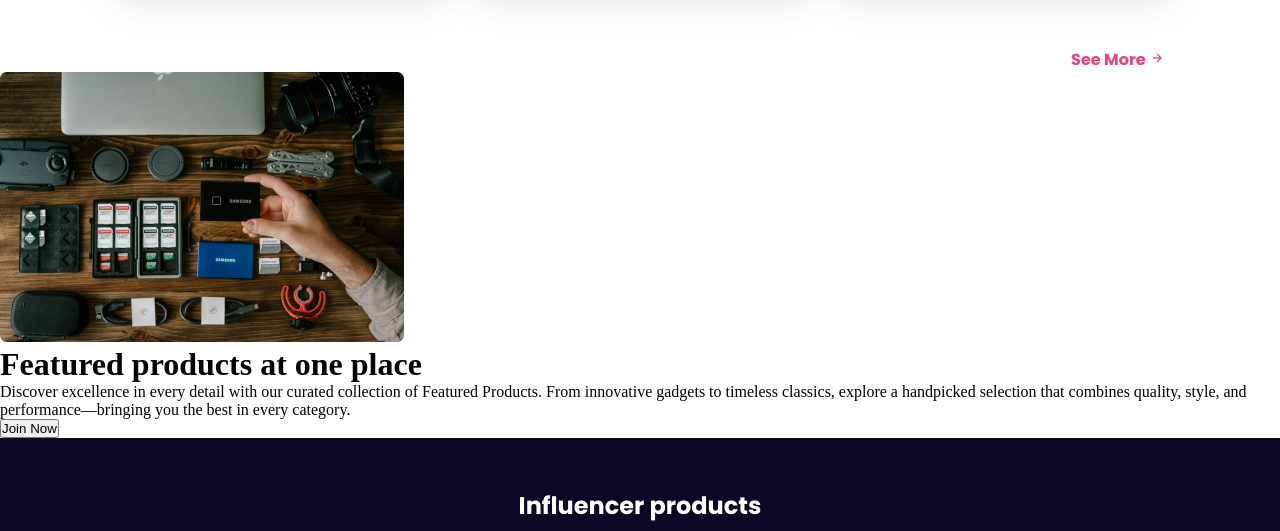
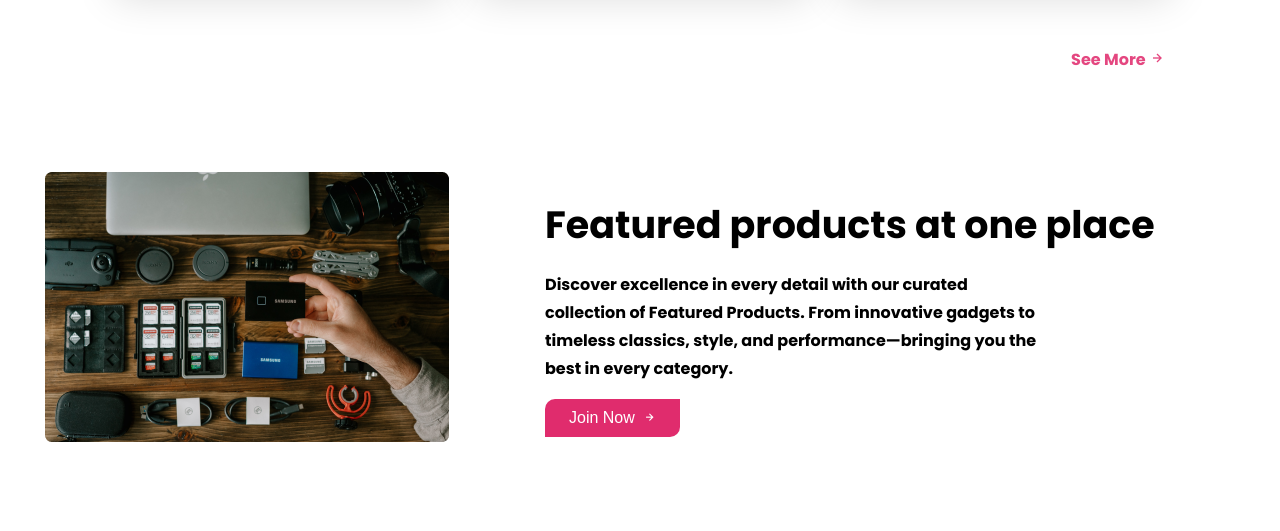
Before and after one commit to jhs575/influencer, a plain HTML site: page index.html in a window 1280 px wide. Shown: the part 2305-2836 px from the top of the page. Drawn offline with nearby package versions, Linux system fonts and the light colour scheme.

Commit message:
featured sec added

```diff
--- a/index.html
+++ b/index.html
@@ -187,13 +187,18 @@
             <div class="card-footer"><button>see more <i class='bx bx-right-arrow-alt'></i></button></div>
         </div>
         <div class="featured-container">
-            <div class="">
+            <div class="featured-photo">
                 <img src="images/gear.png" alt="">
             </div>
             <div class="featured-contant">
                 <h1 class="featured-header">Featured products at one place</h1>
-                <p class="featured-descriotion">Discover excellence in every detail with our curated collection of Featured Products. From innovative gadgets to timeless classics, explore a handpicked selection that combines quality, style, and performance—bringing you the best in every category.</p>
-                <button class="join-now">Join Now</button>
+                <p class="featured-description">Discover excellence in every detail with our curated collection of Featured Products. From innovative gadgets to timeless classics, style, and performance—bringing you the best in every category.</p>
+                <button class="join-now">
+                    <div class="btn-join">
+                        <p>Join Now</p>
+                        <i class='bx bx-right-arrow-alt'></i>
+                    </div>
+                </button>
             </div>
         </div>
     </main>
--- a/style.css
+++ b/style.css
@@ -272,11 +272,60 @@ nav .nav-bar ul li i {
 }
 /* products section  end*/
 
-
-
-
 /* featured section start*/
 
+.featured-container{
+    max-width: 1190px;
+    width: 100%;
+    margin: 0 auto;
+    display: flex;
+    flex-direction: row;
+    margin-top: 6.25rem;
+    margin-bottom: 6.25rem;
+}
+.featured-photo{
+    margin-right: 6rem;
+}
+.featured-header{
+    font-family: var(--poppins);
+    font-size: 2.375rem;
+    font-weight: 700;
+    font-style: normal;
+    line-height: 3.75rem;
+    margin-bottom: 1rem;
+    margin-top: 1.4375rem;
+}
+.featured-description{
+    max-width: 501px;
+    width: 100%;
+    font-size: 1rem;
+    font-weight: 700;
+    line-height: 1.75rem;
+    font-family: var(--poppins);
+}
+.btn-join{
+    display: flex;
+    flex-direction: row;
+    background-color: transparent;
+    align-items: center;
+    gap: 0.5rem;
+}
+.btn-join p{
+    font-size: 1rem;
+
+}
+.join-now{
+    border: 0 transparent;
+    padding: 0.625rem 1.5rem;
+    background-color: var(--primary-color);
+    margin-top: 1rem;
+    border-radius: 10px 0;
+    transition: 1200ms;
+    color: white;
+}
+.join-now:hover{
+    border-radius:0  10px;
+}
 /* featured section end*/
 /* main section end*/
 
```
